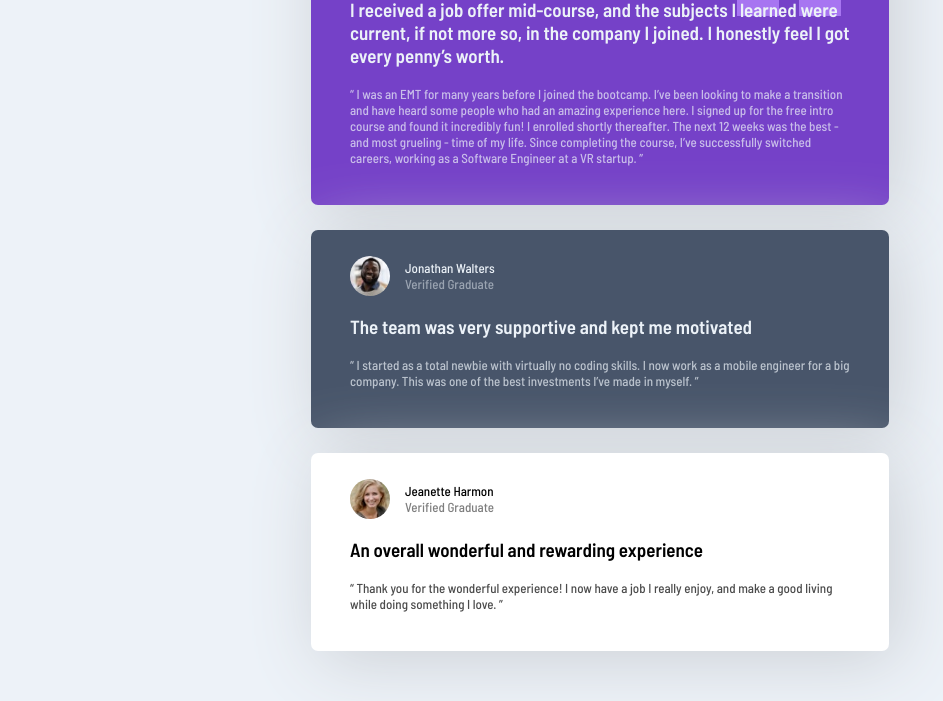
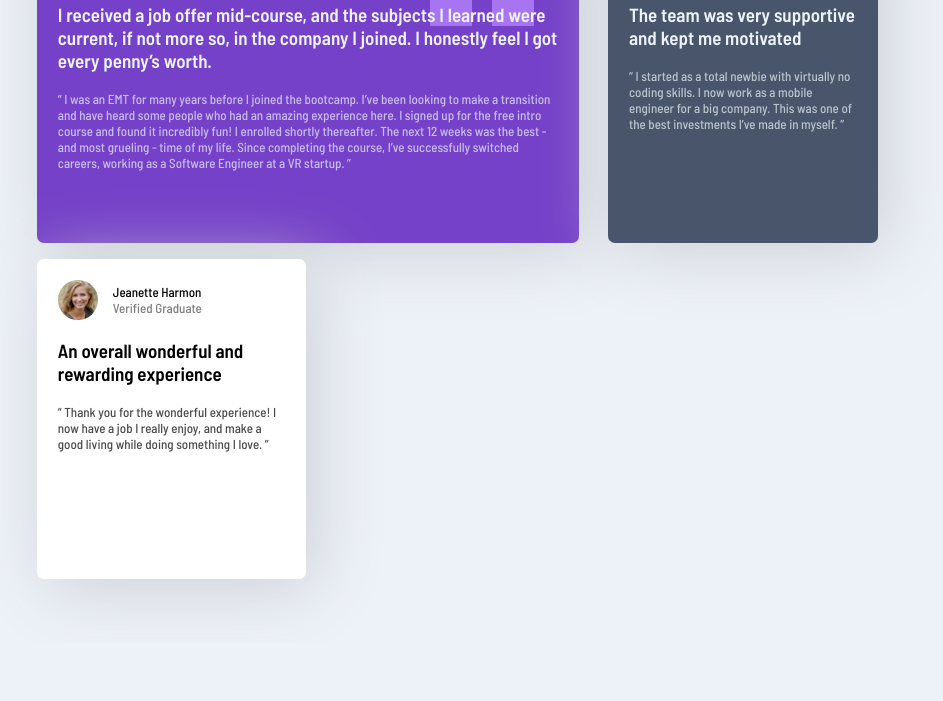
Before and after one commit to ArturoMauricioDev/testimonials-grid, a plain HTML site: page index.html in a window 1280 px wide. Shown: the part 157-858 px from the top of the page, without its empty margins (40-983 px from the left). After the commit the page ends 800 px from the top, so only its background shows below. Drawn offline with Linux system fonts and the light colour scheme.

Commit message:
desktop 1024 y 1440

```diff
--- a/desktop1024.css
+++ b/desktop1024.css
@@ -0,0 +1,28 @@
+/* *{
+    border:1px solid red;
+} */
+body{
+    height: 100vh;
+}
+.container-cards{
+    padding: 10vh 6vw 0;
+    display: grid;
+    grid-template: 40vh 40vh/1fr 1fr 1fr 1fr;
+    grid-template-areas:
+       "card-1 card-1 card-2 card-5"
+        "card-3 card-4 card-4 card-5";
+    grid-gap: 1rem;
+}
+.container-cards div:first-child{
+    grid-area: card-1;
+}
+.container-cards div:nth-child(2){
+    grid-area: card-2;
+}
+.container-cards div:nth-child(3){
+    grid-area: card-3;
+}
+.card{
+    margin: 0;
+    padding: 20px 20px;
+}
--- /dev/null
+++ b/desktop1440.css
@@ -0,0 +1,12 @@
+/* *{
+    border: 1px solid red;
+} */
+.container-cards{
+    grid-gap: 1.5rem;
+    padding: 10vh 8vw 0;
+
+}
+.card{
+    max-width: none;
+    padding: 20px 18px;
+}
--- a/index.html
+++ b/index.html
@@ -13,6 +13,7 @@
   <link href="https://fonts.googleapis.com/css2?family=Barlow+Semi+Condensed:wght@500;600&display=swap" rel="stylesheet">
   <link rel="stylesheet" href="./style.css">
   <link rel="stylesheet" href="./desktop1024.css" media="screen and (min-width: 1024px)">
+  <link rel="stylesheet" href="./desktop1440.css" media="screen and (min-width: 1440px)">
 </head>
 <body>
   <main>
```
